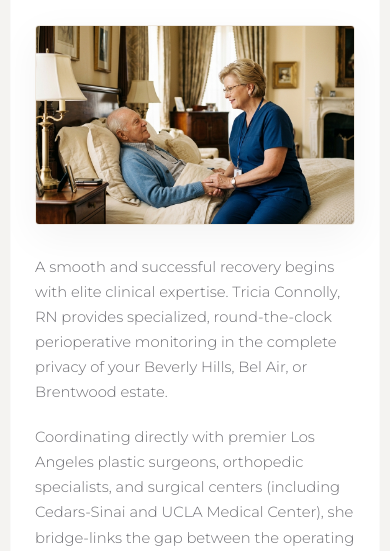
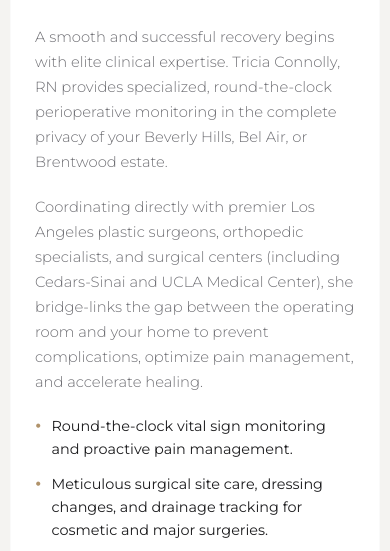
Before and after one commit to meganmcgeee/triciaconnollyrn, a website: page post-op.html in a window 390 px wide. Shown: the part 283-834 px from the top of the page. Drawn offline with nearby package versions, Linux system fonts and the light colour scheme; a web font is replaced by a local one.

Commit message:
fix: adjust mobile and stacked layout order to ensure text is above the fold

```diff
--- a/style.css
+++ b/style.css
@@ -1144,9 +1144,9 @@ textarea {
         grid-template-columns: 1fr;
         gap: 30px;
     }
-
+    /* Allow text content to render first on mobile so copy is above the fold */
     .landing-media {
-        order: -1; /* Place image at top on mobile */
+        order: 0;
     }
 
     .landing-hero-img {
@@ -1293,15 +1293,14 @@ textarea {
     .landing-split.reversed .landing-media {
         order: 1;
     }
-
-    /* Stacked layout: Centered layout with media on top */
+    /* Stacked layout: Centered layout with content on top, media below */
     .landing-split.stacked {
         grid-template-columns: 1fr;
         gap: 35px;
         text-align: center;
     }
     .landing-split.stacked .landing-content {
-        order: 2;
+        order: 1;
         align-items: center;
     }
     .landing-split.stacked .landing-content ul {
@@ -1310,7 +1309,7 @@ textarea {
         margin: 0 auto 25px auto;
     }
     .landing-split.stacked .landing-media {
-        order: 1;
+        order: 2;
         max-width: 550px;
         margin: 0 auto;
     }
```
